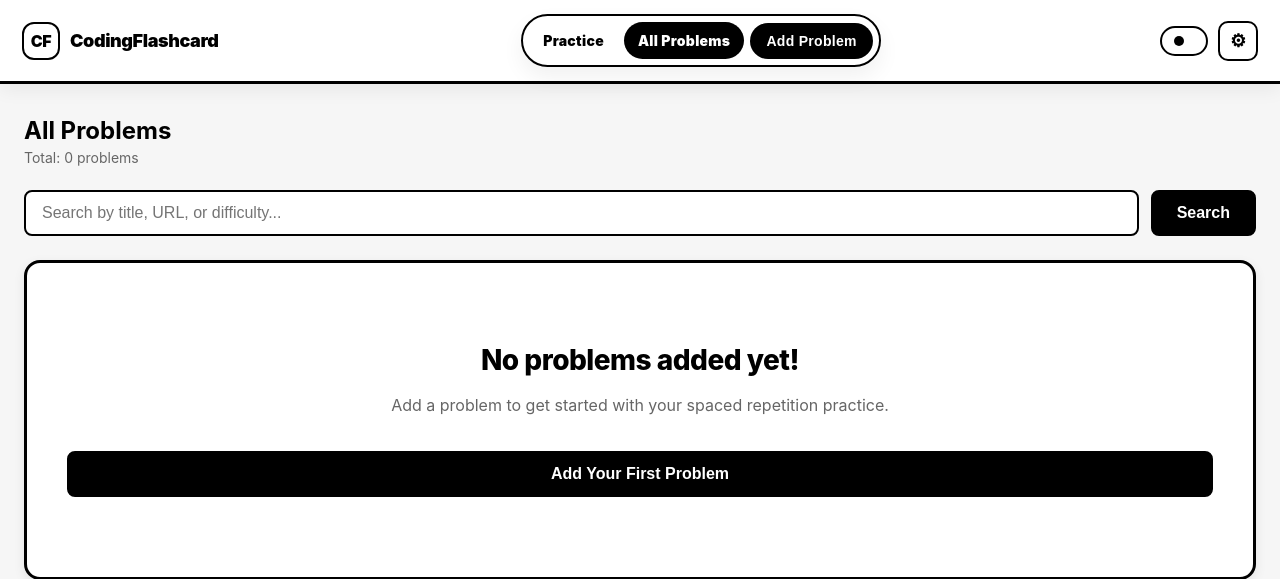
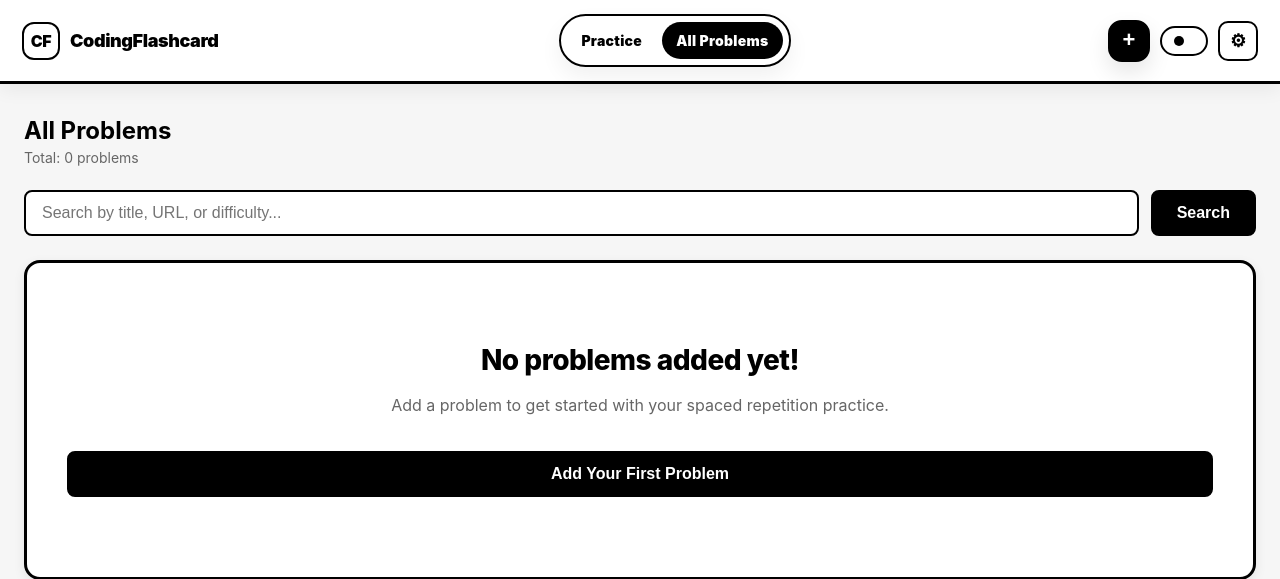
Before and after one commit to rouf-185/coding-practice-dashboard, a Flask app: page /all-problems in a window 1280 px wide. Shown: the top 579 px of the page. Run offline with Flask 3, Linux system fonts and the light colour scheme; the visitor is signed in with stand-in values (Sample User, id 1); data that the repository does not hold is empty.

Commit message:
changed in add problem

```diff
--- a/static/style.css
+++ b/static/style.css
@@ -329,6 +329,34 @@ body {
     gap: 10px;
 }
 
+.appbar-add {
+    width: 42px;
+    height: 42px;
+    border-radius: 14px;
+    border: 2px solid #000000;
+    background: #000000;
+    color: #ffffff;
+    cursor: pointer;
+    display: inline-flex;
+    align-items: center;
+    justify-content: center;
+    box-shadow: 0 10px 22px rgba(0, 0, 0, 0.10);
+    transition: transform 0.15s ease, background 0.2s ease, color 0.2s ease;
+}
+
+.appbar-add:hover {
+    transform: translateY(-1px);
+    background: #ffffff;
+    color: #000000;
+}
+
+.appbar-add-icon {
+    font-size: 22px;
+    font-weight: 900;
+    line-height: 1;
+    margin-top: -1px;
+}
+
 .appbar-user {
     display: inline-flex;
     align-items: center;
@@ -354,6 +382,9 @@ body {
     overflow: hidden;
     text-overflow: ellipsis;
 }
+
+/* No longer used (kept for backwards compat) */
+.appbar-cta { display: none; }
 
 .btn-logout {
     padding: 8px 16px;
--- a/templates/all_problems.html
+++ b/templates/all_problems.html
@@ -13,10 +13,12 @@
         <nav class="appbar-nav" aria-label="Primary">
             <a href="{{ url_for('dashboard') }}" class="appbar-link {% if request.endpoint == 'dashboard' %}active{% endif %}">Practice</a>
             <a href="{{ url_for('all_problems') }}" class="appbar-link {% if request.endpoint == 'all_problems' %}active{% endif %}">All Problems</a>
-            <button type="button" onclick="openModal()" class="appbar-cta">Add Problem</button>
         </nav>
 
         <div class="appbar-right">
+            <button type="button" class="appbar-add" onclick="openModal()" aria-label="Add Problem" title="Add Problem">
+                <span class="appbar-add-icon" aria-hidden="true">+</span>
+            </button>
             <div class="appbar-user" aria-label="Signed in user">
                 <span class="appbar-user-dot" aria-hidden="true"></span>
                 <span class="appbar-user-name">{{ user.username }}</span>
--- a/templates/dashboard.html
+++ b/templates/dashboard.html
@@ -13,10 +13,12 @@
         <nav class="appbar-nav" aria-label="Primary">
             <a href="{{ url_for('dashboard') }}" class="appbar-link {% if request.endpoint == 'dashboard' %}active{% endif %}">Practice</a>
             <a href="{{ url_for('all_problems') }}" class="appbar-link {% if request.endpoint == 'all_problems' %}active{% endif %}">All Problems</a>
-            <button type="button" onclick="openModal()" class="appbar-cta">Add Problem</button>
         </nav>
 
         <div class="appbar-right">
+            <button type="button" class="appbar-add" onclick="openModal()" aria-label="Add Problem" title="Add Problem">
+                <span class="appbar-add-icon" aria-hidden="true">+</span>
+            </button>
             <div class="appbar-user" aria-label="Signed in user">
                 <span class="appbar-user-dot" aria-hidden="true"></span>
                 <span class="appbar-user-name">{{ user.username }}</span>
```
